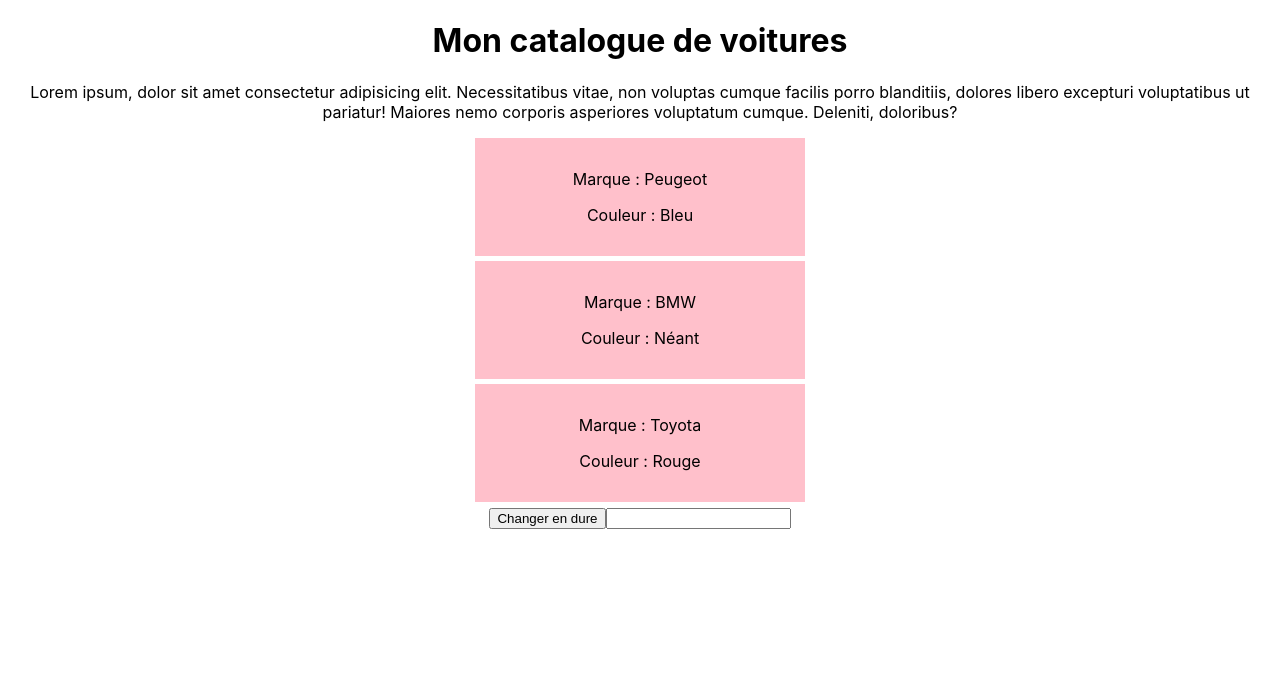
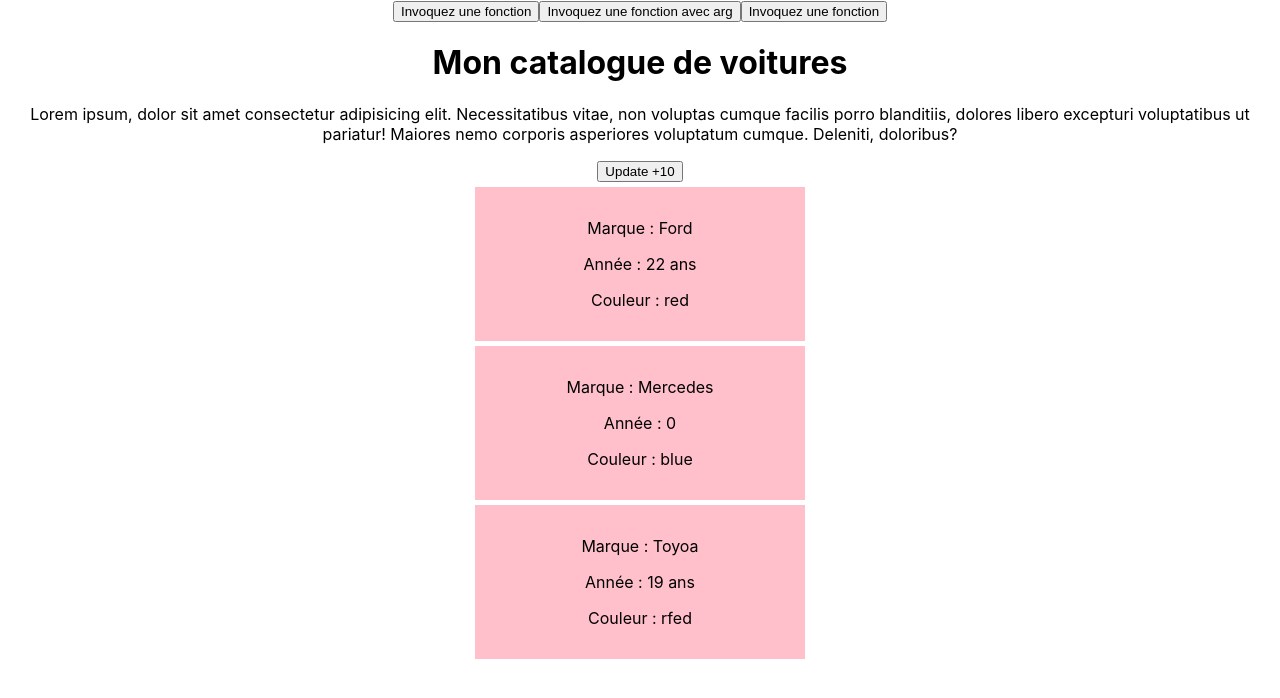
Before and after one commit to princeGedeon/React-training, a React (Create React App) app in the folder 1-composants-react/app_voiture_cr/cars/: page / in a window 1280 px wide. Shown: the top 698 px of the page. Built offline with nearby package versions, Linux system fonts and the light colour scheme.

Commit message:
evenements practice

```diff
--- a/1-composants-react/app_voiture_cr/cars/src/App.js
+++ b/1-composants-react/app_voiture_cr/cars/src/App.js
@@ -3,7 +3,7 @@ import './App.css';
 import Mycars from './Components/Mycars';
 
 import React, { Component } from 'react'
-
+import Welcome from './Components/Welcome';
 export default class App extends Component {
 
   state={
@@ -28,10 +28,10 @@ export default class App extends Component {
   render() {
     return (
       <div className='App'>
-        <Mycars color={this.state.color} title={this.state.title}/>
+        <Welcome/>
+        <Mycars color={this.state.color}  title={this.state.title}/>
 
-        <button onClick={this.changeTitle}>Changer en dure</button>
-        <input onChange={this.inputTitle} type="text" name="title" id="uno" />
+
       </div>
     )
   }
--- a/1-composants-react/app_voiture_cr/cars/src/Components/Cars.js
+++ b/1-composants-react/app_voiture_cr/cars/src/Components/Cars.js
@@ -1,6 +1,6 @@
 import React from 'react';
 import Wrapper from './Wrapper';
-const Cars = ({marque,couleur}) => {
+const Cars = ({marque,couleur,annee}) => {
     const colorInfo= couleur?( <p>Couleur : {couleur} </p>):(<p>Couleur : Néant</p>);
     return marque && (
 
@@ -10,6 +10,7 @@ const Cars = ({marque,couleur}) => {
 
 
                 <p>Marque  : {marque} </p>
+                <p>Année  : {annee} </p>
                 {colorInfo}
 
             </Wrapper>
--- a/1-composants-react/app_voiture_cr/cars/src/Components/Mycars.js
+++ b/1-composants-react/app_voiture_cr/cars/src/Components/Mycars.js
@@ -3,6 +3,31 @@ import Cars from './Cars';
 import Myheader from './Myheader';
 import Wrapper from './Wrapper';
 class Mycars extends Component {
+
+  state={
+
+    voitures:[
+      {id:0,
+        marque:"Ford",
+        color:"red",
+        annee:2000
+      },
+      {
+        id:1,
+        marque:"Mercedes",
+        color:"blue",
+        annee:2022
+      },
+      {
+        id:2,
+        marque:"Toyoa",
+        color:"rfed",
+        annee:2003
+      }
+    ]
+
+  };
+
 
     addStyle=(e)=>{
         if (e.target.classList.contains('styled'))
@@ -17,10 +42,37 @@ class Mycars extends Component {
  noCopy=()=>{
     alert("Non bg, ce n'est pas a copié");
   }
-    state={
-        cars: ["Ford","Mercedes","Peugeot"]
+
+  addtenClick=(e)=>{
+
+    const updatedState=this.state.voitures.map((item)=> item.annee+=10);
+    this.setState({
+        updatedState
+    })
+  }
+
+  getAge=(year)=>{
+    const now=new Date().getFullYear();
+    const age=now-year;
+
+    let frenchYearStr;
+    if (age===1){
+        frenchYearStr="an";
     }
+    else if (age === 0){
+        frenchYearStr="";
+
+    }
+    else{
+        frenchYearStr="ans";
+
+    }
+    return `${age} ${frenchYearStr}`;
+  }
     render() {
+        const  yearfull=new Date().getFullYear();
+
+
         return (
             <div>
 
@@ -28,11 +80,11 @@ class Mycars extends Component {
 
 
                 <p onCopy={this.noCopy}>Lorem ipsum, dolor sit amet consectetur adipisicing elit. Necessitatibus vitae, non voluptas cumque facilis porro blanditiis, dolores libero excepturi voluptatibus ut pariatur! Maiores nemo corporis asperiores voluptatum cumque. Deleniti, doloribus?</p>
+                <button onClick={this.addtenClick}>Update +10</button>
+                <div>
+                    {this.state.voitures.map((item)=>  <Cars key={item.id} marque={item.marque} annee={this.getAge(item.annee) } couleur={item.color} />)}
 
-                <div>
-                    <Cars marque="Peugeot" couleur="Bleu" />
-                    <Cars marque="BMW" />
-                    <Cars marque="Toyota" couleur="Rouge"/>
+
                 </div>
 
             </div>
--- /dev/null
+++ b/1-composants-react/app_voiture_cr/cars/src/Components/Welcome.js
@@ -0,0 +1,18 @@
+import React from 'react'
+
+export default function Welcome() {
+    const handleClick1=()=>{
+        console.log("Bonjouur");
+    }
+
+    const handleClick2=(arg)=>{
+        console.log(arg);
+    }
+  return (
+    <div>
+        <button onClick={handleClick1}>Invoquez une fonction</button>
+        <button onClick={()=>handleClick2("Bonsoir")}>Invoquez une fonction avec arg</button>
+        <button onClick={()=>console.log('Bonne nuit')} >Invoquez une fonction</button>
+    </div>
+  )
+}
```
